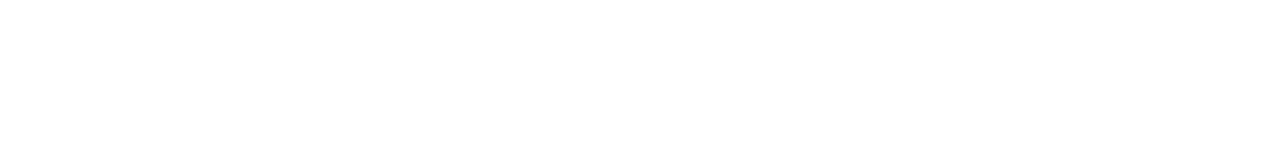
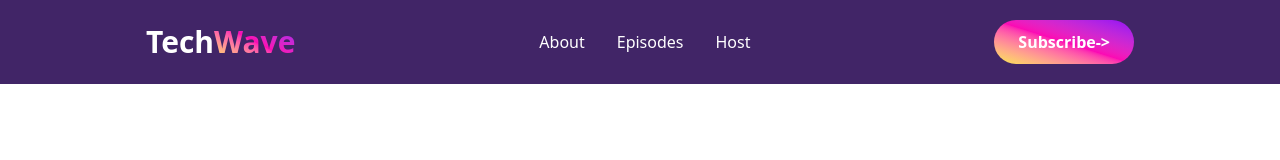
Before and after one commit to muntasinrima/2nd_Assignment_Web, a plain HTML site: page index.html in a window 1280 px wide. Drawn offline with nearby package versions, Linux system fonts and the light colour scheme.

Commit message:
navbar completed

```diff
--- a/index.html
+++ b/index.html
@@ -3,9 +3,25 @@
 <head>
     <meta charset="UTF-8">
     <meta name="viewport" content="width=device-width, initial-scale=1.0">
+    <script src="https://cdn.jsdelivr.net/npm/@tailwindcss/browser@4"></script>
     <title>Assignment 2</title>
 </head>
-<body>
-
+<body class="max-w-full">
+    <header class="">
+        <nav class="bg-[#412567] h-[92] px-6 py-5">
+            <div class="max-w-7xl mx-auto flex justify-around items-center ">
+                <a href="">
+                    <h3 class="text-3xl font-bold"><span class="text-white">Tech</span><span class="bg-linear-to-tr from-[#F7E93F] via-[#FB09B4] to-[#9100F8] bg-clip-text text-transparent">Wave</span></h3>
+                </a>
+                <ul class="hidden md:flex items-center gap-8 text-[#FFFFFF]">
+                    <li><a href="">About</a></li>
+                    <li><a href="">Episodes</a></li>
+                    <li><a href="">Host</a></li>
+                </ul>
+                <button class="hidden md:flex bg-linear-to-tr from-[#F7E93F] via-[#FB09B4] to-[#9100F8] text-white font-semibold px-6 py-2.5 rounded-full items-center cursor-pointer">Subscribe-></button>
+                <button class="md:hidden"><img src="/B13-A02-TechWave/assets/hamburger-menu.png" alt=""></button>
+            </div>
+        </nav>
+    </header>
 </body>
 </html>
--- a/style.css
+++ b/style.css
@@ -0,0 +1 @@
+@import "tailwindcss"
```
Also changed, not shown: 1 other file.
